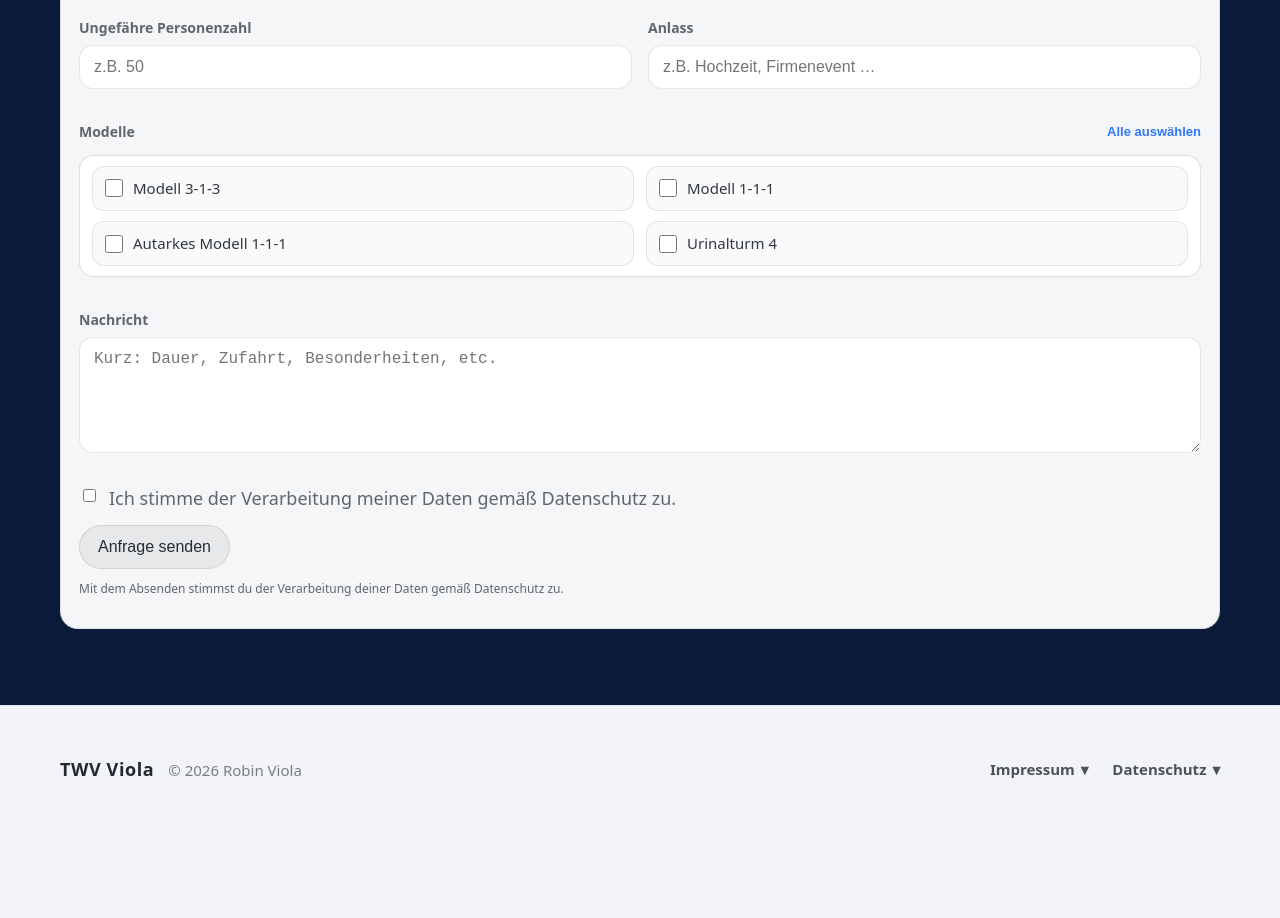
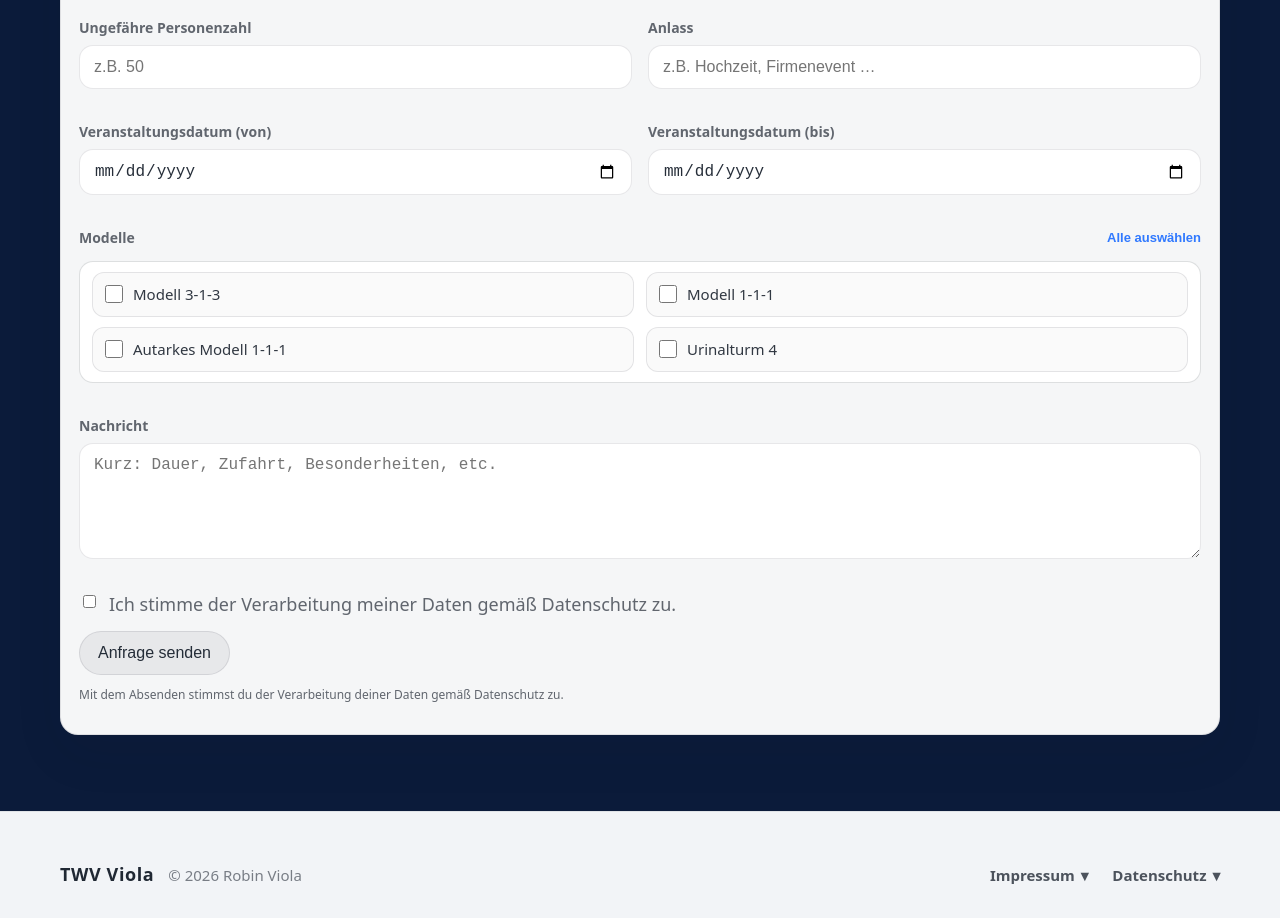
Before and after one commit to Marbru35/TWV_Website, a React (Vite) app: page / in a window 1280 px wide. Shown: the part 8860-9778 px from the top of the page. Before the commit the page ends 9707 px from the top, so only its background shows below. Built offline with nearby package versions, Linux system fonts and the light colour scheme.

Commit message:
Added Veranstaltungsdatum von/bis to the conctact form

```diff
--- a/src/components/forms/ContactForm.jsx
+++ b/src/components/forms/ContactForm.jsx
@@ -20,13 +20,15 @@ const initial = {
   delCity: "",
 
   people: "",
+  occasion: "",
+  eventDateFrom: "",
+  eventDateTo: "",
+
   email: "",
   phone: "",
 
-  // ✅ Multi: Array statt String
   model: [],
 
-  occasion: "",
   message: "",
   consent: false,
 };
@@ -34,7 +36,7 @@ const initial = {
 export default function ContactForm() {
   const [values, setValues] = useState(initial);
   const [touched, setTouched] = useState({});
-  const [status, setStatus] = useState("idle"); // idle | sending | success | error
+  const [status, setStatus] = useState("idle");
   const [serverMsg, setServerMsg] = useState("");
 
   const errors = useMemo(() => validateContact(values), [values]);
@@ -80,6 +82,8 @@ export default function ContactForm() {
 
       people: true,
       occasion: true,
+      eventDateFrom: true,
+      eventDateTo: true,
 
       model: true,
       message: true,
@@ -150,7 +154,6 @@ export default function ContactForm() {
         />
       </div>
 
-      {/* Rechnungsadresse */}
       <div className="form__sectionTitle">Rechnungsadresse</div>
 
       <div className="grid grid--2">
@@ -215,7 +218,6 @@ export default function ContactForm() {
         </div>
       </div>
 
-      {/* ✅ Personenzahl + Anlass nebeneinander */}
       <div className="grid grid--2">
         <Field
           label="Ungefähre Personenzahl"
@@ -241,7 +243,37 @@ export default function ContactForm() {
         </div>
       </div>
 
-      {/* ✅ Modelle in eigener Zeile */}
+      <div className="grid grid--2">
+        <div className="field">
+          <label className="field__label">Veranstaltungsdatum (von)</label>
+          <input
+            className={`input ${showError("eventDateFrom") ? "input--error" : ""}`}
+            type="date"
+            value={values.eventDateFrom}
+            onChange={(e) => setField("eventDateFrom", e.target.value)}
+            onBlur={() => onBlur("eventDateFrom")}
+          />
+          {showError("eventDateFrom") && (
+            <div className="field__error">{errors.eventDateFrom}</div>
+          )}
+        </div>
+
+        <div className="field">
+          <label className="field__label">Veranstaltungsdatum (bis)</label>
+          <input
+            className={`input ${showError("eventDateTo") ? "input--error" : ""}`}
+            type="date"
+            value={values.eventDateTo}
+            onChange={(e) => setField("eventDateTo", e.target.value)}
+            onBlur={() => onBlur("eventDateTo")}
+            min={values.eventDateFrom || undefined}
+          />
+          {showError("eventDateTo") && (
+            <div className="field__error">{errors.eventDateTo}</div>
+          )}
+        </div>
+      </div>
+
       <div className="field">
         <div className="field__labelRow">
           <label className="field__label">Modelle</label>
--- a/src/components/forms/formSchema.js
+++ b/src/components/forms/formSchema.js
@@ -3,44 +3,46 @@ export function validateContact(values) {
 
   if (!values.name.trim()) errors.name = "Bitte Name angeben.";
 
-  // Email
   if (!values.email.trim()) errors.email = "Bitte E-Mail angeben.";
   else if (!/^\S+@\S+\.\S+$/.test(values.email.trim()))
     errors.email = "Bitte gültige E-Mail angeben.";
 
-  // Handy
   if (!values.phone.trim()) errors.phone = "Bitte Handynummer angeben.";
 
-  // Rechnungsadresse
   if (!values.billStreet.trim()) errors.billStreet = "Bitte Straße/Hausnummer angeben.";
   if (!values.billZip.trim()) errors.billZip = "Bitte PLZ angeben.";
   else if (!/^\d{4,5}$/.test(values.billZip.trim()))
     errors.billZip = "Bitte gültige PLZ angeben.";
   if (!values.billCity.trim()) errors.billCity = "Bitte Ort angeben.";
 
-  // Lieferadresse
   if (!values.delStreet.trim()) errors.delStreet = "Bitte Straße/Hausnummer angeben.";
   if (!values.delZip.trim()) errors.delZip = "Bitte PLZ angeben.";
   else if (!/^\d{4,5}$/.test(values.delZip.trim()))
     errors.delZip = "Bitte gültige PLZ angeben.";
   if (!values.delCity.trim()) errors.delCity = "Bitte Ort angeben.";
 
-  // Personenzahl
   if (!values.people.trim()) errors.people = "Bitte Personenzahl angeben.";
   else if (!/^\d{1,5}$/.test(values.people.trim()))
     errors.people = "Bitte Personenzahl als Zahl angeben.";
 
-  // Modelle
   const models = Array.isArray(values.model) ? values.model : [];
   if (models.length === 0) errors.model = "Bitte mindestens ein Modell auswählen.";
 
-  // Anlass
   if (!values.occasion.trim()) errors.occasion = "Bitte Anlass angeben.";
 
-  // Nachricht
+  if (!values.eventDateFrom) errors.eventDateFrom = "Bitte Startdatum angeben.";
+  if (!values.eventDateTo) errors.eventDateTo = "Bitte Enddatum angeben.";
+
+  if (values.eventDateFrom && values.eventDateTo) {
+    const from = new Date(values.eventDateFrom);
+    const to = new Date(values.eventDateTo);
+    if (Number.isFinite(from.getTime()) && Number.isFinite(to.getTime())) {
+      if (to < from) errors.eventDateTo = "Enddatum muss nach dem Startdatum liegen.";
+    }
+  }
+
   if (!values.message.trim()) errors.message = "Bitte kurze Nachricht ergänzen.";
 
-  // DSGVO
   if (!values.consent) errors.consent = "Bitte Zustimmung erforderlich.";
 
   return errors;
--- a/src/css/contact.css
+++ b/src/css/contact.css
@@ -1,7 +1,3 @@
-/* =========================
-   Kontakt – Layout + Design
-   ========================= */
-
 .section.contactSection,
 .contactSection {
   background: #0b1b3a;
@@ -61,7 +57,6 @@
   font-weight: 600;
 }
 
-/* Inputs */
 .contactSection .input,
 .contactSection select,
 .contactSection textarea {
@@ -101,10 +96,6 @@
     grid-template-columns: 1fr;
   }
 }
-
-/* =========================
-   ✅ Modelle Multi-Select – optisch wie Input
-   ========================= */
 
 .field__labelRow {
   display: flex;
@@ -190,39 +181,28 @@
   }
 }
 
-/* =========================
-   ✅ DESKTOP: KEIN Springen bei Fehlermeldungen
-   (weil Error-DIV nicht immer existiert -> Platz via Pseudo-Element)
-   ========================= */
-
 @media (min-width: 821px) {
-  /* jeder Field reserviert IMMER Platz für eine Error-Zeile */
   .contactSection .field {
     position: relative;
-    padding-bottom: 20px; /* reservierter Raum */
+    padding-bottom: 20px;
   }
 
-  /* der echte Error sitzt immer am unteren Rand im reservierten Bereich */
   .contactSection .field__error {
     position: absolute;
     left: 0;
     right: 0;
     bottom: 0;
 
-    margin: 0;           /* keine zusätzlichen Sprünge */
+    margin: 0;
     min-height: 18px;
     line-height: 18px;
     font-size: 12px;
   }
 }
 
-/* =========================
-   ✅ MOBILE: Platz NICHT reservieren
-   ========================= */
-
 @media (max-width: 820px) {
   .contactSection .field {
-    padding-bottom: 0; /* kein Extra-Leerraum */
+    padding-bottom: 0;
     position: static;
   }
 
```
Also changed, not shown: 1 other file (tests, documents, lock files or other folders).
